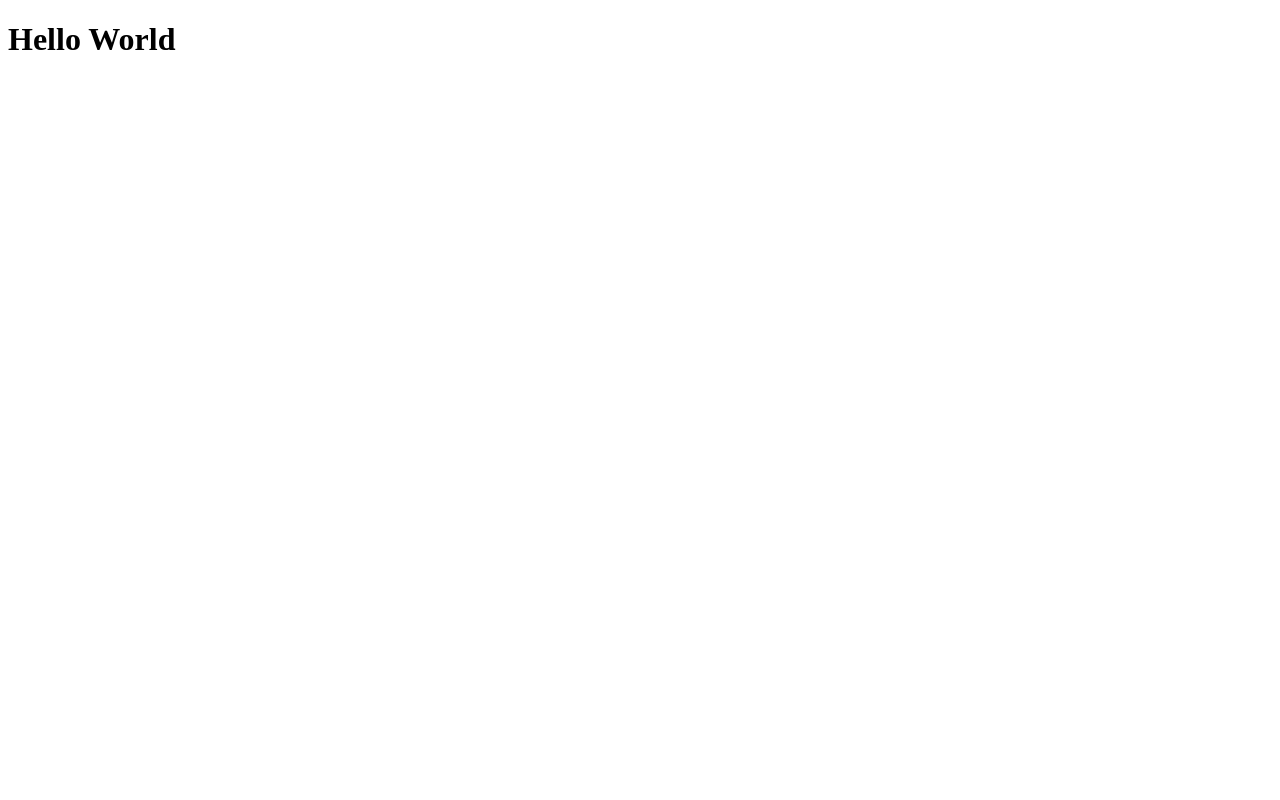
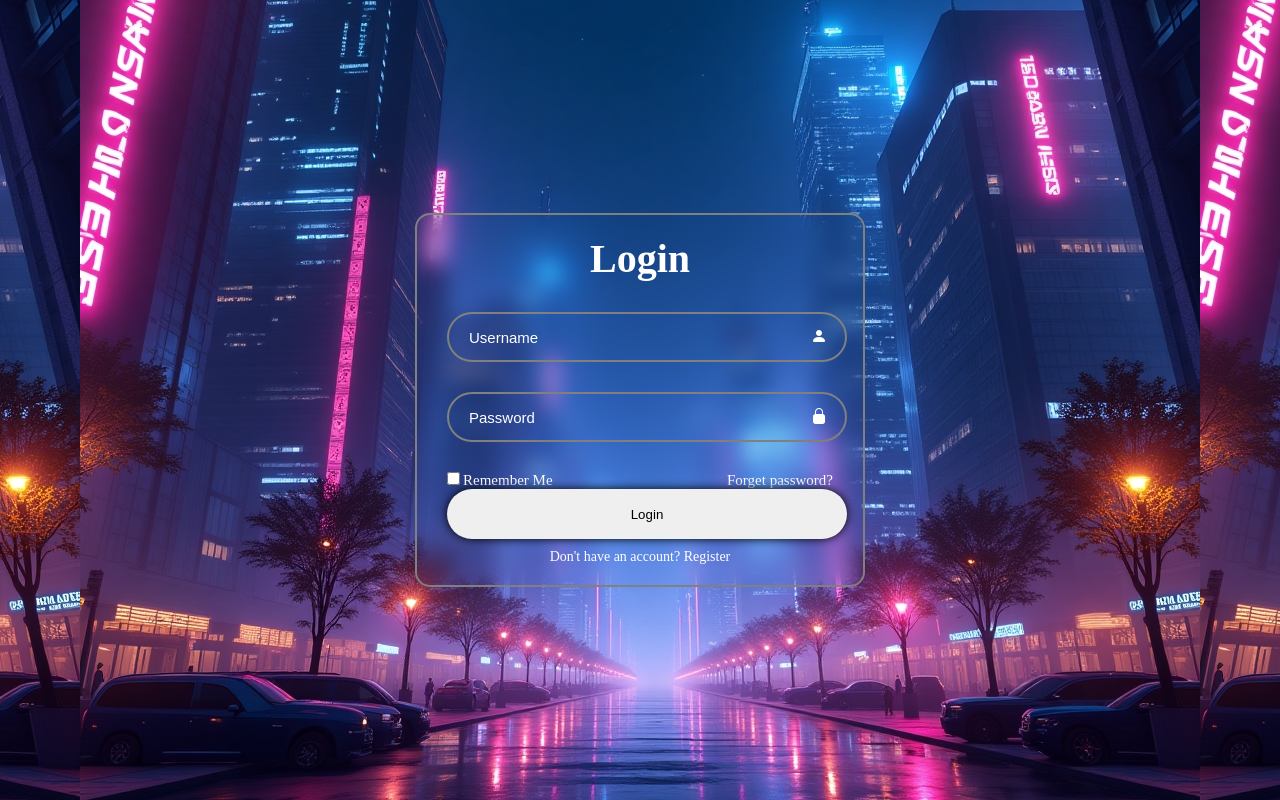
Before and after one commit to sahin577504/my-first-github-repo, a plain HTML site: page index.html in a window 1280 px wide. Drawn offline with nearby package versions, Linux system fonts and the light colour scheme.

Commit message:
sing up Login

```diff
--- a/index.html
+++ b/index.html
@@ -3,9 +3,32 @@
 <head>
     <meta charset="UTF-8">
     <meta name="viewport" content="width=device-width, initial-scale=1.0">
+    <link rel="stylesheet" href="https://cdn.jsdelivr.net/npm/bootstrap-icons@1.13.1/font/bootstrap-icons.min.css">
+    <link rel="stylesheet" href="style.css">
     <title>MY FAIRST WEBSITE</title>
 </head>
 <body>
-    <h1>Hello World</h1>
+    <div class="wrapper">
+        <form action="">
+            <h1>Login</h1>
+            <div class="input-box">
+                <input type="text" placeholder="Username" required>
+                <i class="bi bi-person-fill"></i>
+
+            </div>
+            <div class="input-box">
+            <input type="password" placeholder="Password" required>
+            <i class="bi bi-lock-fill"></i>
+            </div>
+            <div class="remember-forgot">
+                <label ><input type="checkbox">Remember Me</label>
+                <a href="#">Forget password?</a>
+            </div>
+            <button type="submit" class="btn">Login</button>
+            <div class="registe-link">
+                <p>Don't have an account? <a href="#">Register</a></p>
+            </div>
+        </form>
+    </div>
 </body>
 </html>
--- /dev/null
+++ b/style.css
@@ -0,0 +1,91 @@
+* {
+    margin: 0;
+    padding: 0;
+    box-sizing: border-box;
+}
+body {
+    display: flex;
+    justify-content: center;
+    align-items: center;
+    min-height: 800px;
+    background: url(images/Flux.jpg);
+    background-position: center;
+}
+
+.wrapper {
+
+    width: 450px;
+    background: transparent;
+    backdrop-filter: blur(10px);
+    color: white;
+    border-radius: 15px;
+    padding: 20px 30px;
+    border: 2px solid grey;
+}
+.wrapper h1 {
+    font-size: 40px;
+    text-align: center;
+}
+.wrapper .input-box {
+    position: relative;
+    width: 400px;
+    height: 50px;
+
+    margin: 30px 0;
+}
+.input-box input {
+    width: 100%;
+    height: 100%;
+    background: transparent;
+    border: none;
+    outline: none;
+    border: 2px solid gray;
+    border-radius: 40px;
+    font-size: 15px;
+    color: white;
+    padding: 20px 40px 20px 20px;
+}
+.input-box input::placeholder {
+    color: white;
+}
+.input-box i {
+    position: absolute;
+    right: 20px;
+    top: 50%;
+    transform: translateY(-50%);
+
+}
+.wrapper .remember-forgot {
+    display: flex;
+    justify-content: space-between;
+    font-size: 15px;
+
+}
+.remember-forgot label input {
+    margin-right: 3px;
+}
+.remember-forgot a {
+    color: white;
+    text-decoration: none;
+}
+.remember-forgot a:hover {
+    text-decoration: underline;
+}
+.wrapper .btn {
+    width: 400px;
+    height: 50px;
+    border: none;
+    outline: none;
+    border-radius: 45px;
+    box-shadow: 0 0 10px black;
+}
+.wrapper .registe-link {
+    font-size: 14px;
+    text-align: center;
+    margin-top: 10px;
+}
+.registe-link p a {
+    color: white;
+    text-decoration: none;
+    font-weight: 500;
+}
```
Also changed, not shown: images/Flux.jpg (added), images/landscap.jpg (added).
